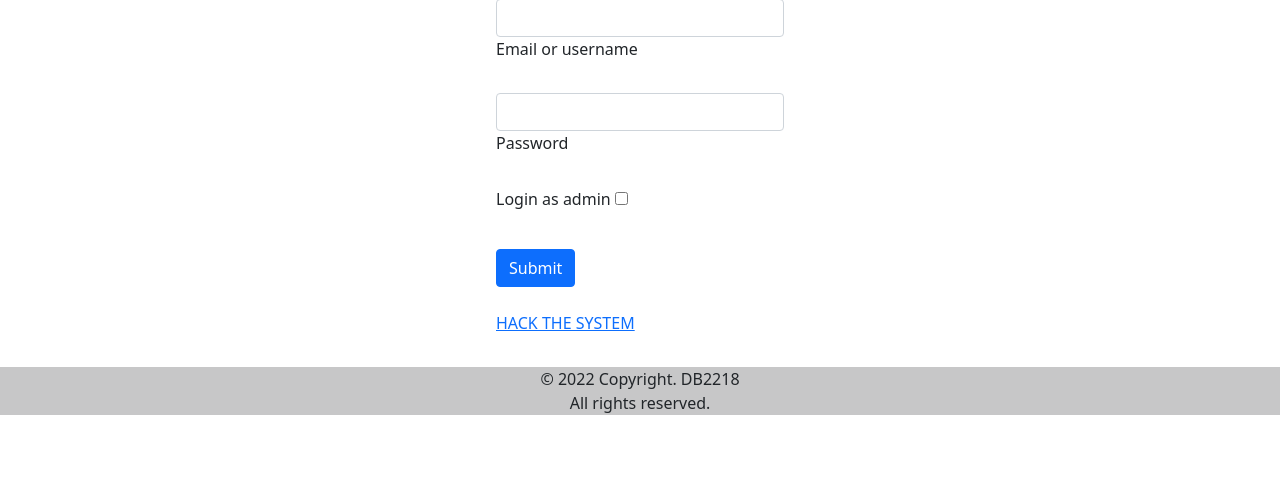
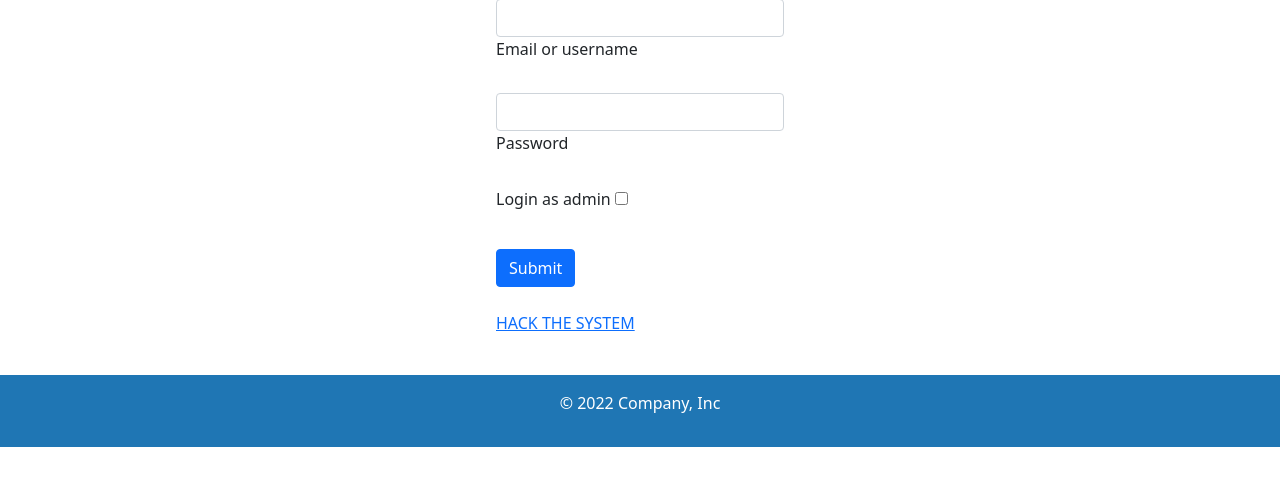
Before and after one commit to shintalha/Covid-19-Data-Management-System, a Flask app: page / in a window 1280 px wide. Shown: the part 153-639 px from the top of the page. Run offline with Flask 2, Linux system fonts and the light colour scheme; some libraries are stand-ins or nearby versions.

Commit message:
new footer

```diff
--- a/templates/before_login.html
+++ b/templates/before_login.html
@@ -45,14 +45,8 @@
 
   <!-- Import Jquery -->
   {% endblock %}
-  <footer class="bg-light text-center text-lg-start">
-    <!-- Copyright -->
-    <div class="text-center p-19" style="background-color: rgba(0, 0, 0, 0.2);">
-      © 2022 Copyright. DB2218 <br>
-      All rights reserved.
-    </div>
-    <!-- Copyright -->
+  <footer style="background-color: #1f76b4;" class="py-3 my-4">
+    <p style="color: white;" class="text-center">© 2022 Company, Inc</p>
   </footer>
-</body>
 
 </html>
```
Also changed, not shown: templates/after_login.html (+2 -7 lines).
